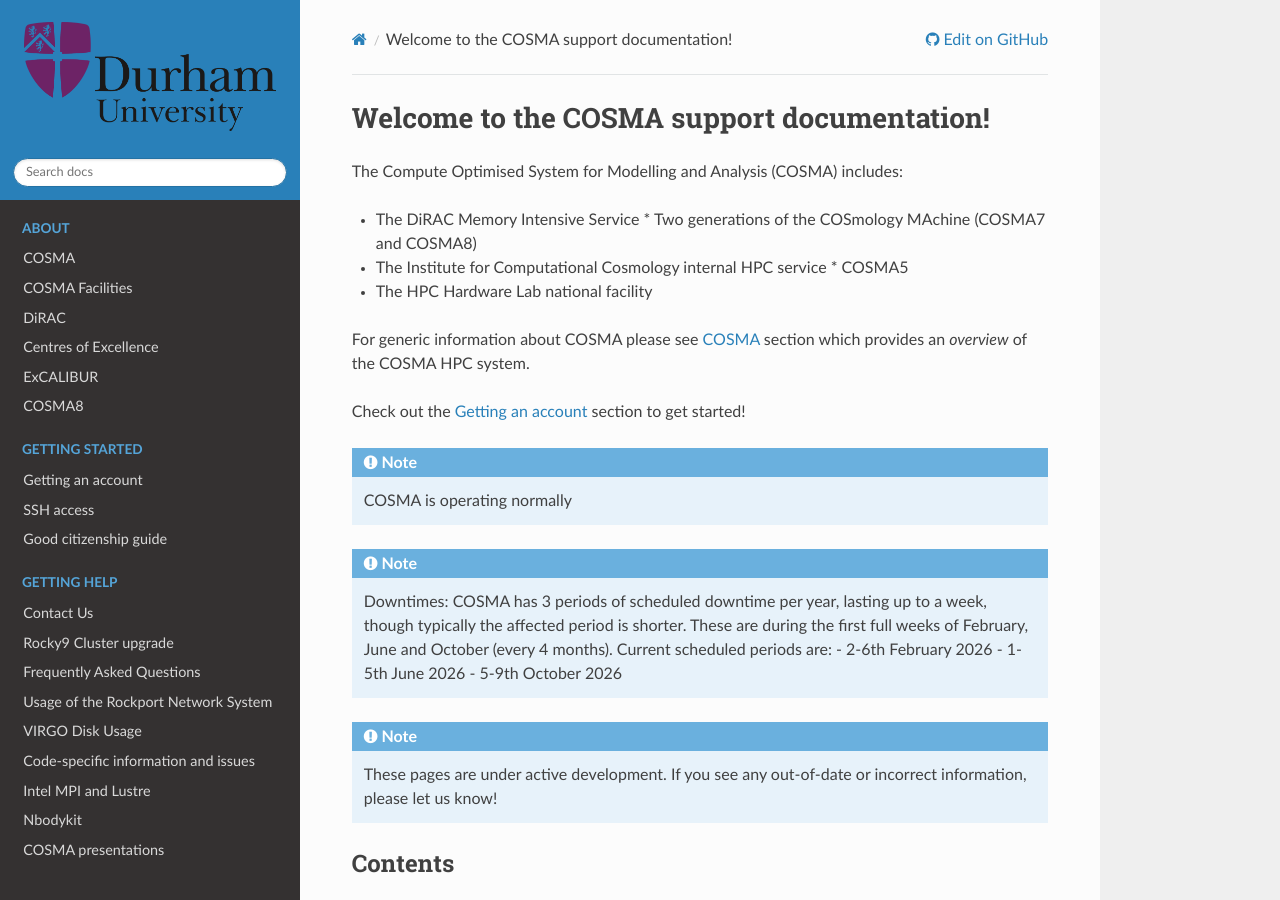
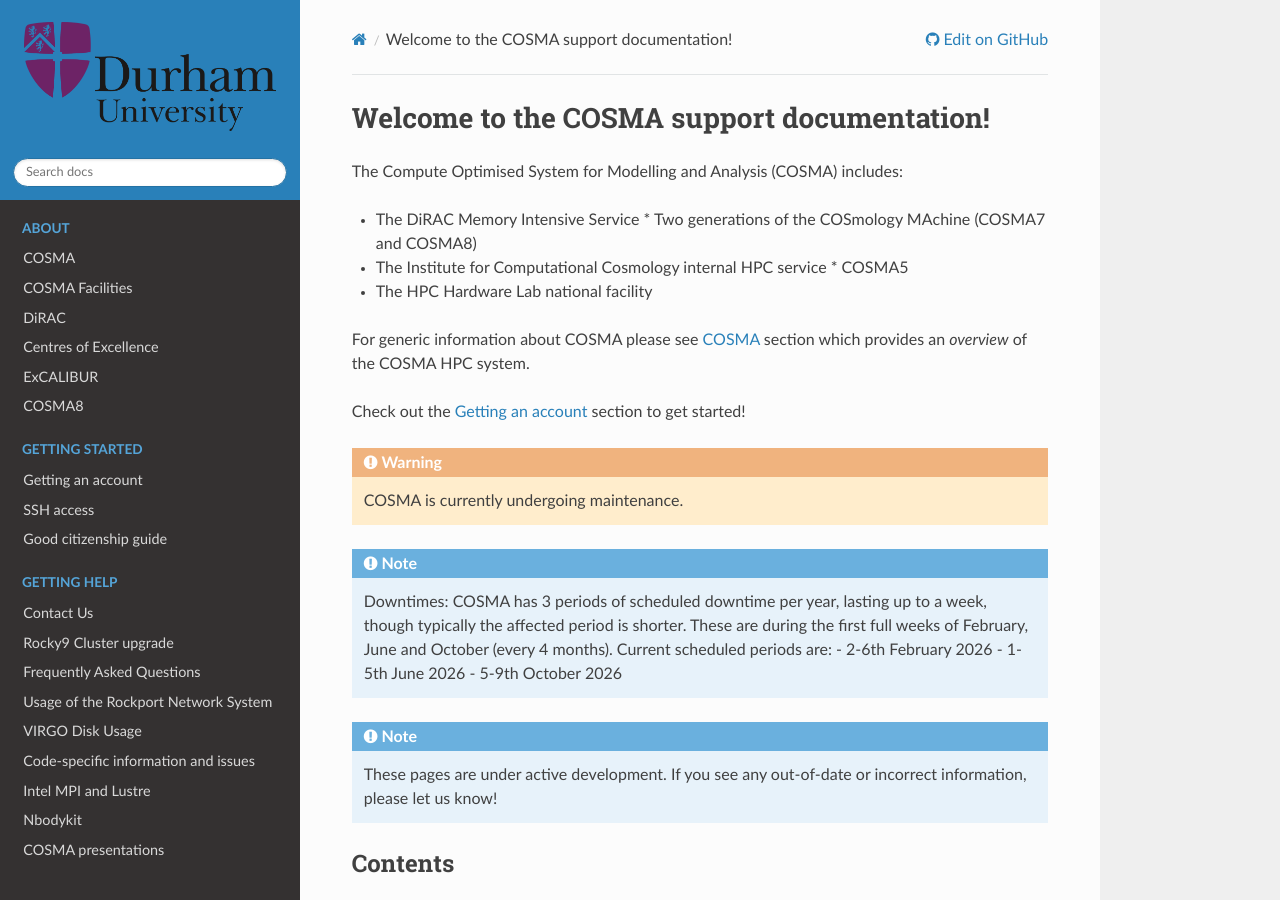
Before and after one commit to agb32/cosmadoc, a Sphinx documentation site: the page built from docs/source/index.rst, in a window 1280 px wide and 900 px high. Built offline with Sphinx 7.4.7 and the Read the Docs theme 3.1.0, drawn with Linux system fonts in a browser that asks for light colours.

Commit message:
status-updated

```diff
--- a/docs/source/index.rst
+++ b/docs/source/index.rst
@@ -15,9 +15,9 @@
 
 Check out the :doc:`account` section to get started!
 
-.. note::
+.. warning::
 
-   COSMA is operating normally
+   COSMA is currently undergoing maintenance.
 
 .. note::
 
```
